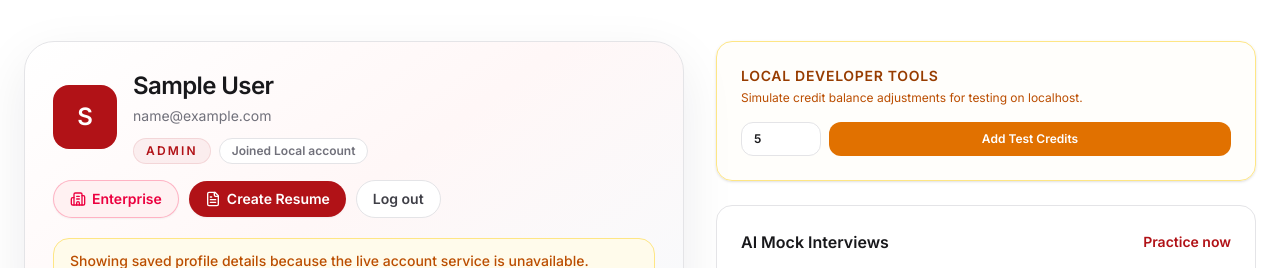
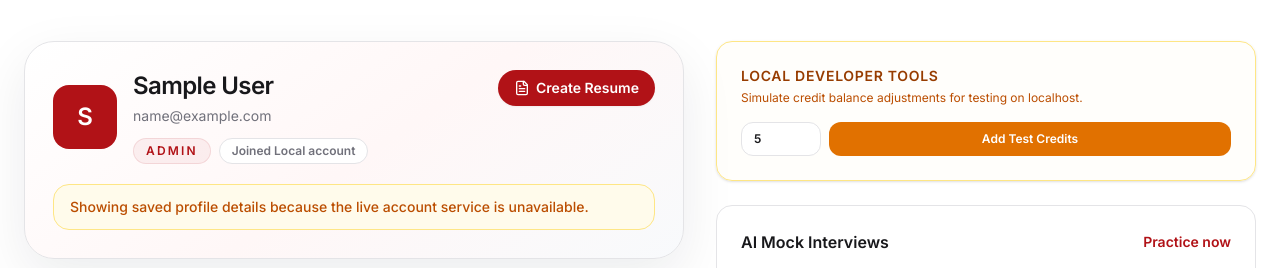
Before and after one commit to pratyakshchauhan744-cmd/redresumes.com, a React (Vite) app: page /dashboard in a window 1280 px wide. Shown: the part 198-466 px from the top of the page. Built offline with nearby package versions, Linux system fonts and the light colour scheme; no server answers; sample sign-in values are in the browser's storage.

Commit message:
logour button removed

```diff
--- a/src/components/Header.tsx
+++ b/src/components/Header.tsx
@@ -21,17 +21,16 @@ export const Header = ({
     setMobileMenuOpen(false);
   }, [location.pathname]);
 
-  const isFacultyOrCampusUser =
+  const isFacultyUser =
     currentUser?.role === 'college_main_faculty' ||
-    currentUser?.role === 'college_faculty' ||
-    Boolean(currentUser?.collegeId);
+    currentUser?.role === 'college_faculty';
 
   const navLinks = [
     { path: '/', label: 'Home' },
     { path: '/resume-examples', label: 'Resume Examples' },
     { path: '/job-finder', label: 'Job Finder' },
     { path: '/interview/setup', label: 'Interview Practice' },
-    ...(isFacultyOrCampusUser ? [{ path: '/enterprise', label: 'Campus Enterprise' }] : []),
+    ...(isFacultyUser ? [{ path: '/enterprise', label: 'Campus Enterprise' }] : []),
     { path: currentUser ? '/dashboard' : (location.pathname === '/builder' ? '/login?redirect=/builder' : '/login'), label: currentUser ? 'Profile' : 'Login' },
   ];
 
--- a/src/pages/DashboardPage.tsx
+++ b/src/pages/DashboardPage.tsx
@@ -1,5 +1,5 @@
 import { useState, useEffect, type ChangeEvent } from 'react';
-import { Building2, FileText, Clock, Settings, User, Trash2, Edit3, Save, ExternalLink, QrCode } from 'lucide-react';
+import { FileText, Clock, Settings, User, Trash2, Edit3, Save, ExternalLink, QrCode } from 'lucide-react';
 import { Section } from '../components/Section';
 import { Seo } from '../components/Seo';
 import { PrimaryButton, SecondaryButton } from '../components/Buttons';
@@ -29,7 +29,6 @@ const sanitizeProfilePhone = (value: string): string => value.replace(/\D/g, '')
 
 export const DashboardPage = ({
   currentUser,
-  onLogout,
   onUserUpdated,
 }: {
   currentUser: AuthUser | null;
@@ -604,30 +603,12 @@ const CREDIT_PACKAGES: Record<string, { name: string; credits: number; price: nu
               <div className="flex flex-wrap items-center gap-2.5">
                 <button
                   type="button"
-                  id="dashboard-enterprise-btn"
-                  onClick={() => {
-                    if (user?.role === 'college_main_faculty' || user?.role === 'college_faculty') {
-                      navigate('/enterprise');
-                    } else {
-                      navigate('/login?portal=enterprise&redirect=/enterprise');
-                    }
-                  }}
-                  className="inline-flex items-center gap-1.5 rounded-full border border-rose-500/30 bg-rose-50 dark:bg-rose-950/40 px-4 py-2 text-xs md:text-sm font-bold text-rose-600 dark:text-rose-400 hover:bg-rose-100/70 transition shadow-xs"
-                >
-                  <Building2 className="h-4 w-4" />
-                  <span>Enterprise</span>
-                </button>
-                <button
-                  type="button"
                   id="dashboard-create-resume-btn"
                   onClick={() => navigate('/builder')}
                   className="inline-flex items-center gap-1.5 rounded-full bg-primary px-4 py-2 text-xs md:text-sm font-bold text-white hover:bg-red-700 transition shadow-xs"
                 >
                   <FileText className="h-4 w-4" />
                   <span>Create Resume</span>
-                </button>
-                <button onClick={onLogout} className="rounded-full border border-zinc-200 bg-white px-4 py-2 text-xs md:text-sm font-semibold text-zinc-700 hover:border-zinc-400 dark:border-zinc-700 dark:bg-zinc-900 dark:text-zinc-200">
-                  Log out
                 </button>
               </div>
             </div>
```
